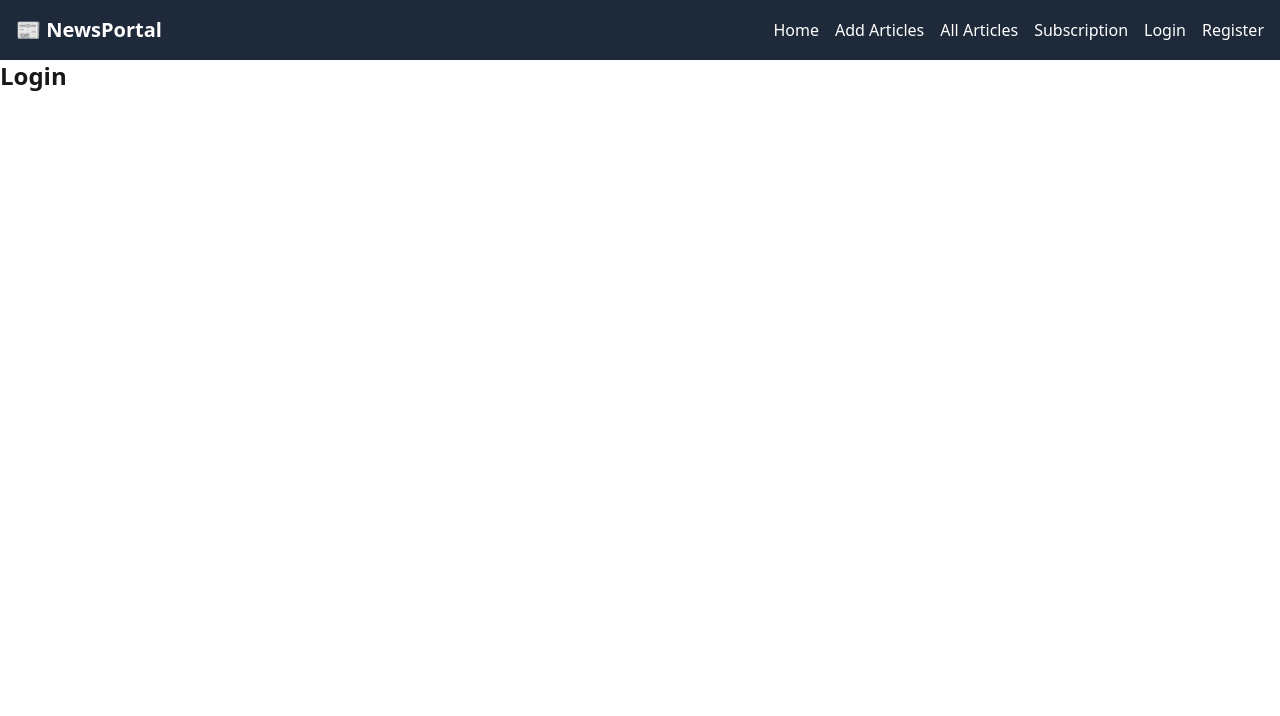
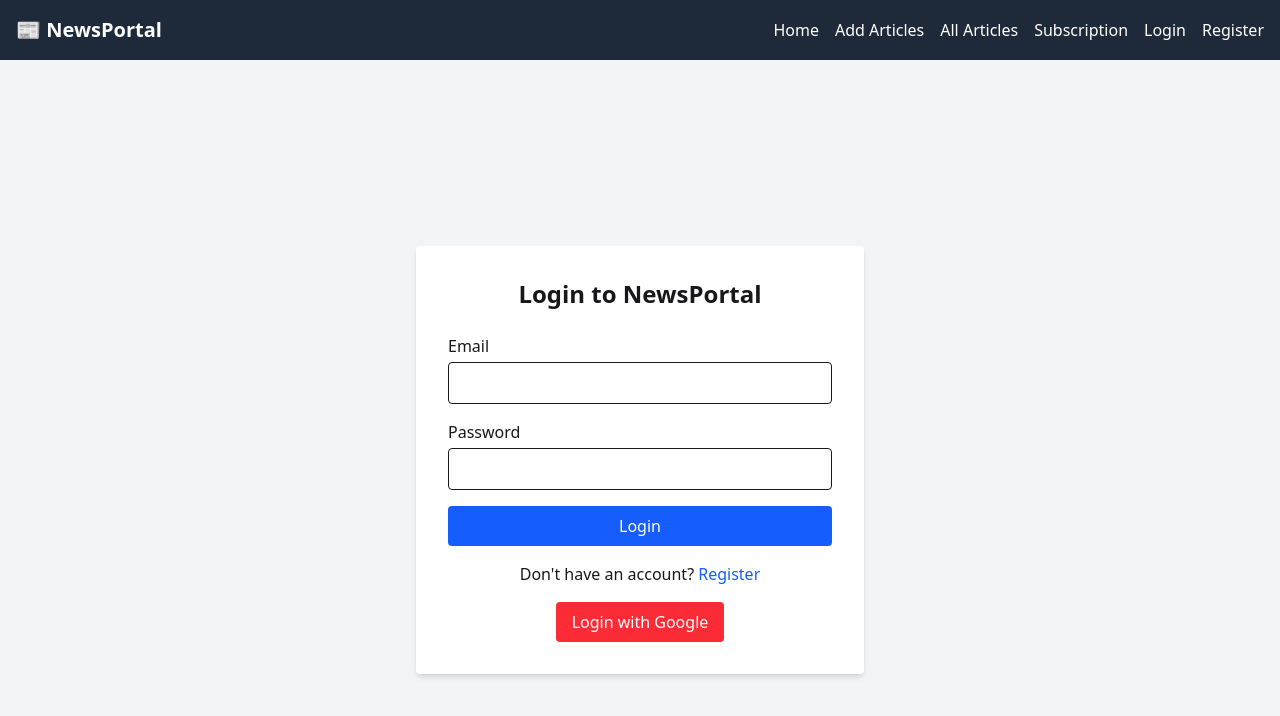
Before and after one commit to faruqsoft/my-awesome-newspaper-management-app-client, a React (Vite) app: page /login in a window 1280 px wide. Shown: the top 716 px of the page. Built offline with nearby package versions, Linux system fonts and the light colour scheme; no server answers.

Commit message:
log in page added

```diff
--- a/src/pages/Login.jsx
+++ b/src/pages/Login.jsx
@@ -1,11 +1,97 @@
-import React from 'react';
+import { useContext, useState } from "react";
+import { AuthContext } from "../context/AuthProvider";
+import { useNavigate, Link } from "react-router-dom";
+import Swal from "sweetalert2";
 
 const Login = () => {
-    return (
-        <div>
-            <h1 className="text-2xl font-bold mb-4">Login</h1>
+  const { signIn, googleLogin } = useContext(AuthContext);
+  const [error, setError] = useState("");
+  const [loading, setLoading] = useState(false);
+  const navigate = useNavigate();
+
+  const handleLogin = async (e) => {
+    e.preventDefault();
+    setError("");
+    setLoading(true);
+
+    const form = e.target;
+    const email = form.email.value;
+    const password = form.password.value;
+
+    try {
+      await signIn(email, password);
+      Swal.fire("Success", "Login successful!", "success");
+      navigate("/");
+    } catch (err) {
+      setError("Invalid email or password");
+      Swal.fire("Error", "Login failed. Please check your credentials.", "error");
+    } finally {
+      setLoading(false);
+    }
+  };
+
+  const handleGoogle = async () => {
+    try {
+      await googleLogin();
+      Swal.fire("Success", "Google login successful!", "success");
+      navigate("/");
+    } catch (err) {
+      Swal.fire("Error", "Google login failed", "error");
+    }
+  };
+
+  return (
+    <div className="min-h-screen flex items-center justify-center bg-gray-100 px-4">
+      <div className="bg-white p-8 rounded shadow-md w-full max-w-md">
+        <h2 className="text-2xl font-bold text-center mb-6">Login to NewsPortal</h2>
+
+        <form onSubmit={handleLogin} className="space-y-4">
+          <div>
+            <label className="block font-medium mb-1">Email</label>
+            <input
+              type="email"
+              name="email"
+              className="w-full px-4 py-2 border rounded"
+              required
+            />
+          </div>
+
+          <div>
+            <label className="block font-medium mb-1">Password</label>
+            <input
+              type="password"
+              name="password"
+              className="w-full px-4 py-2 border rounded"
+              required
+            />
+          </div>
+
+          {error && <p className="text-red-500 text-sm">{error}</p>}
+
+          <button
+            type="submit"
+            disabled={loading}
+            className="w-full bg-blue-600 text-white py-2 rounded hover:bg-blue-700"
+          >
+            {loading ? "Logging in..." : "Login"}
+          </button>
+        </form>
+
+        <div className="text-center mt-4">
+          <p>Don't have an account? <Link to="/register" className="text-blue-600 hover:underline">Register</Link></p>
         </div>
-    );
+
+        <div className="text-center mt-4">
+          <button
+            onClick={handleGoogle}
+            className="bg-red-500 hover:bg-red-600 text-white py-2 px-4 rounded"
+          >
+            Login with Google
+          </button>
+        </div>
+      </div>
+    </div>
+  );
 };
 
 export default Login;
```
